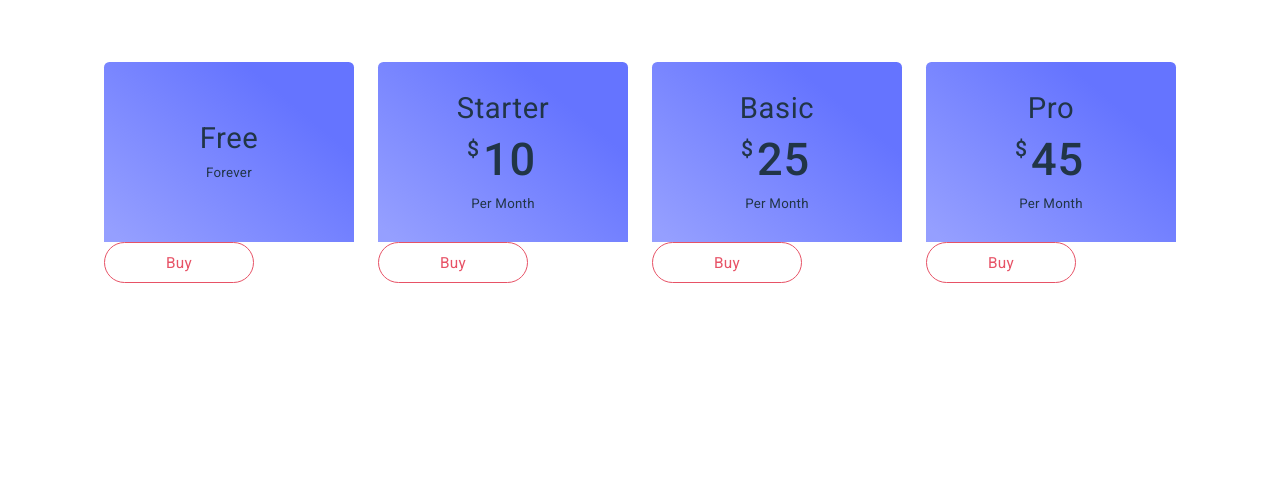
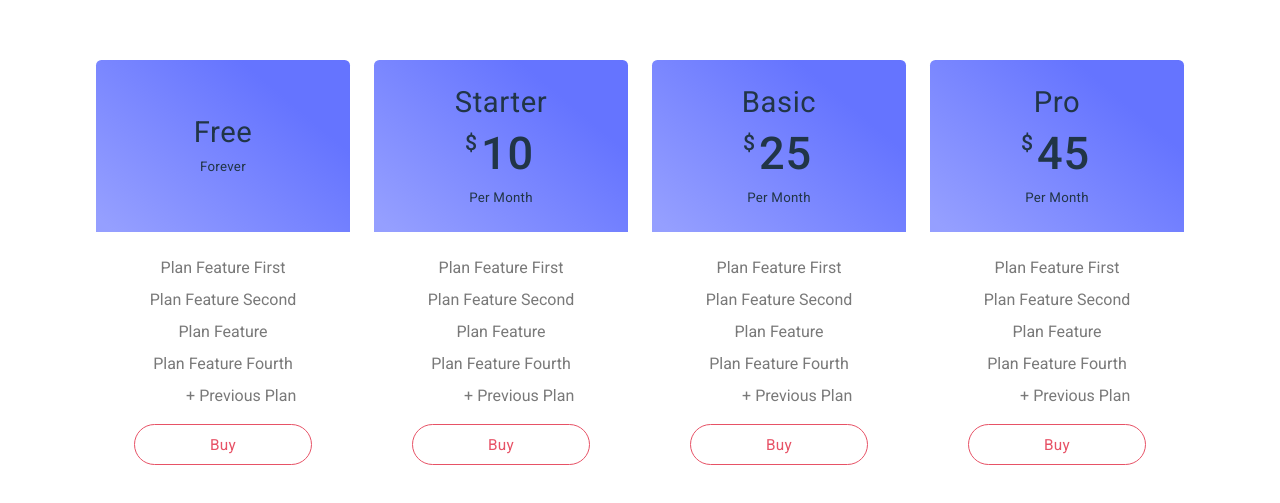
Before and after one commit to luane-aquino/pricing-table, a React (Vite) app: page / in a window 1280 px wide. Shown: the part 113-616 px from the top of the page. Built offline with nearby package versions, Linux system fonts and the light colour scheme.

Commit message:
feat: implemented card body

```diff
--- a/src/components/molecules/Button/styles.scss
+++ b/src/components/molecules/Button/styles.scss
@@ -1,5 +1,5 @@
 .Button {
-  width: 60%;
+  width: 70%;
   color: #e75266;
   background-color: transparent;
   border: 1.59364px solid #e75266;
--- a/src/components/organisms/Card/index.tsx
+++ b/src/components/organisms/Card/index.tsx
@@ -27,6 +27,13 @@ const Card = ({ card }: CardProps) => {
         </p>
       </div>
       <div className="card-body">
+        <ul className="features">
+          {card.featureList.map((feature, index) => (
+            <li key={index} className="features__item">
+              <p className="features__text">{feature}</p>
+            </li>
+          ))}
+        </ul>
         <Button text="Buy" />
       </div>
     </div>
--- a/src/components/organisms/Card/styles.scss
+++ b/src/components/organisms/Card/styles.scss
@@ -1,6 +1,6 @@
 .Card {
-  width: 250px;
-  height: 450px;
+  width: 254px;
+  height: 454px;
   background-color: #fff;
   border-radius: 5.31212px;
   display: flex;
@@ -56,5 +56,21 @@
   }
 
   .card-body {
+    height: 60%;
+    display: flex;
+    align-items: center;
+    flex-direction: column;
+    margin-top: 1.5rem;
+    gap: 16px;
+    .features {
+      display: flex;
+      flex-direction: column;
+      color: #797979;
+      align-items: center;
+      gap: 8px;
+      &__item:last-child {
+        align-self: flex-end;
+      }
+    }
   }
 }
--- a/src/index.css
+++ b/src/index.css
@@ -37,3 +37,9 @@ body {
 p {
   margin: 0;
 }
+
+ul {
+  padding: 0;
+  list-style-type: none;
+  margin: 0;
+}
```
